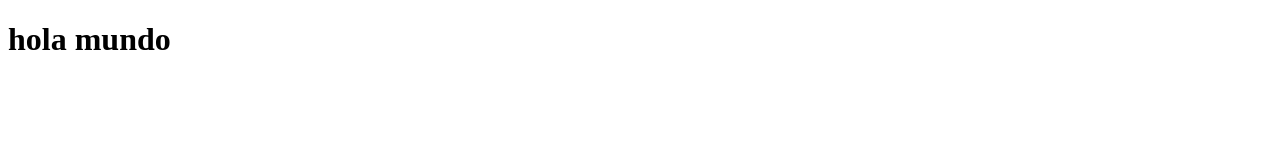
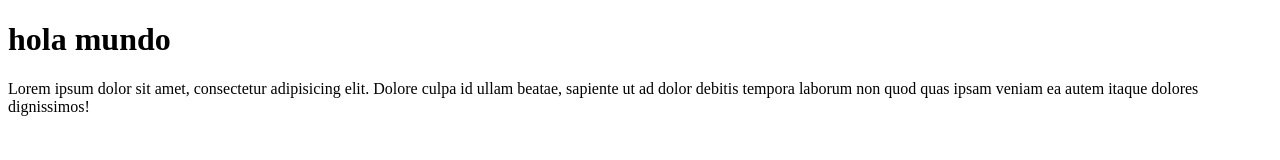
Before and after one commit to Jairosky/Git, a plain HTML site: page index.html in a window 1280 px wide. Drawn offline with Linux system fonts and the light colour scheme.

Commit message:
agregamos un parrafo

```diff
--- a/index.html
+++ b/index.html
@@ -7,5 +7,6 @@
 </head>
 <body>
     <h1>hola mundo</h1>
+    <p>Lorem ipsum dolor sit amet, consectetur adipisicing elit. Dolore culpa id ullam beatae, sapiente ut ad dolor debitis tempora laborum non quod quas ipsam veniam ea autem itaque dolores dignissimos!</p>
 </body>
 </html>
```
